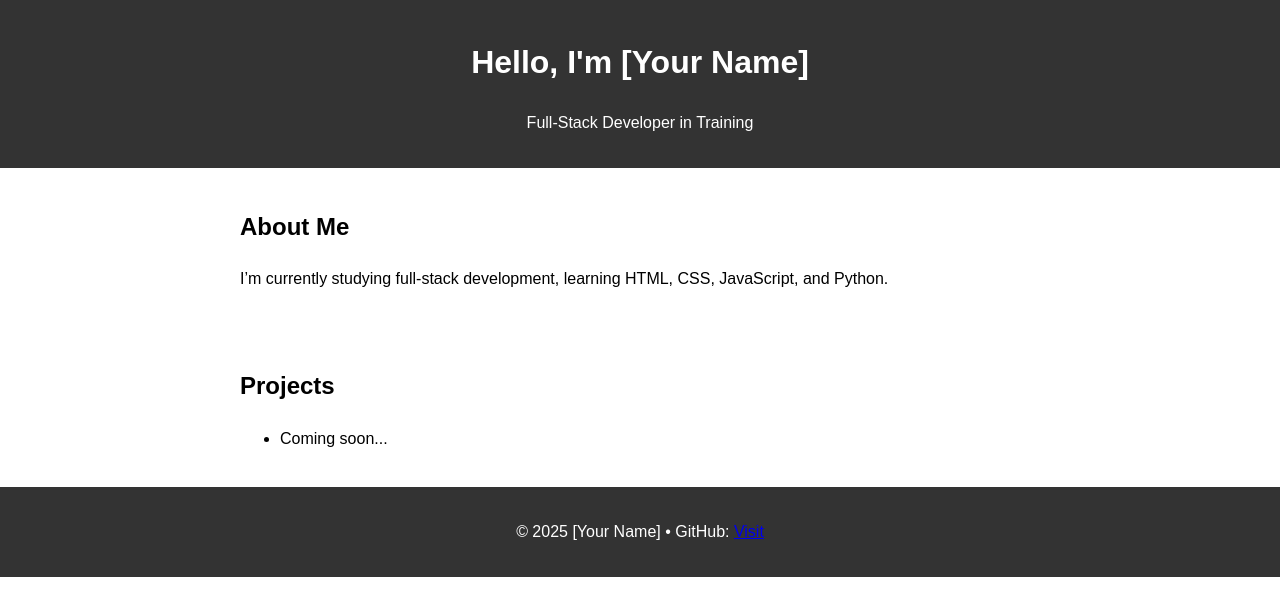
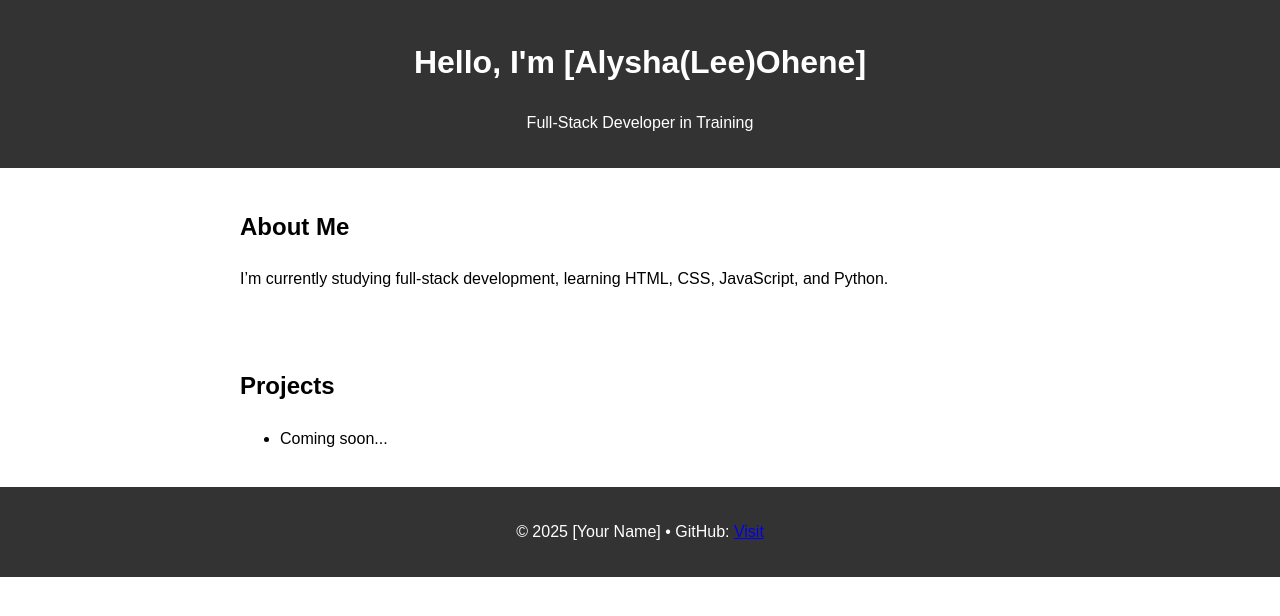
Before and after one commit to LearningL2025/first-portfolio-website, a plain HTML site: page index.html in a window 1280 px wide. Drawn offline with Linux system fonts and the light colour scheme.

Commit message:
Inputed my name

```diff
--- a/index.html
+++ b/index.html
@@ -7,7 +7,7 @@
 </head>
 <body>
   <header>
-    <h1>Hello, I'm [Your Name]</h1>
+    <h1>Hello, I'm [Alysha(Lee)Ohene]</h1>
     <p>Full-Stack Developer in Training</p>
   </header>
 
```
